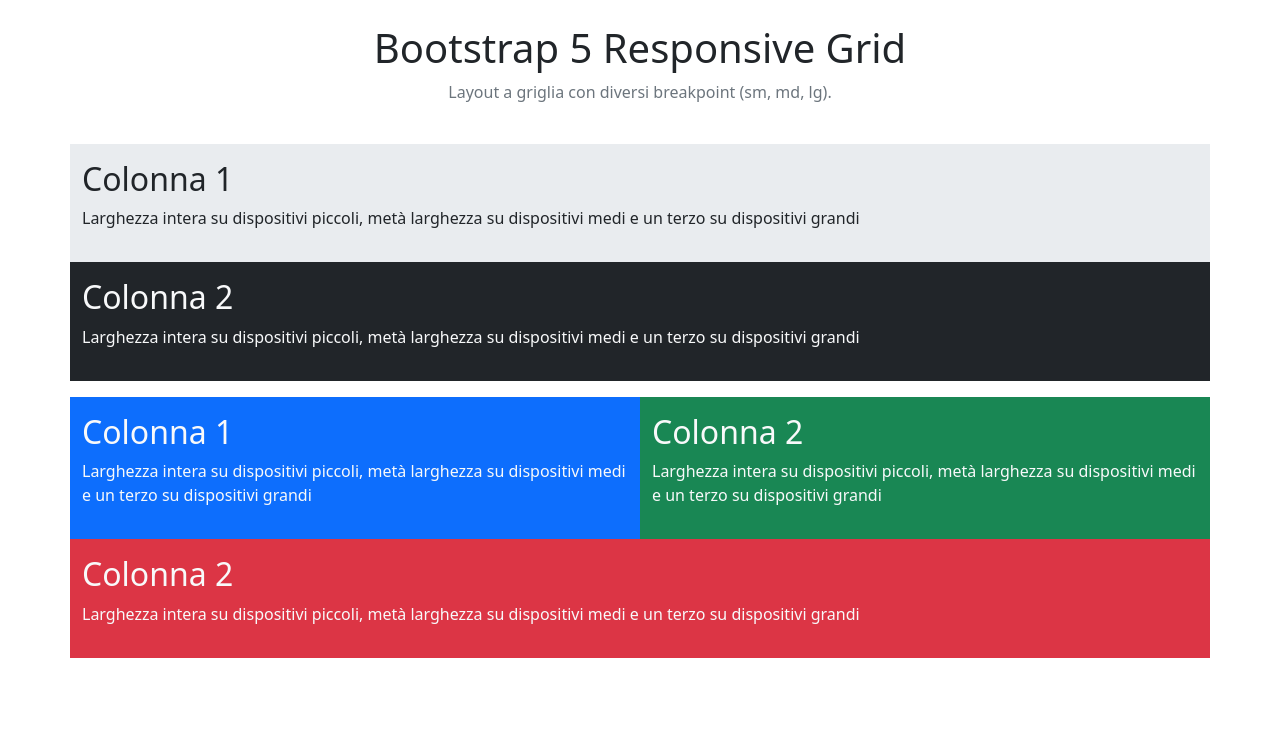
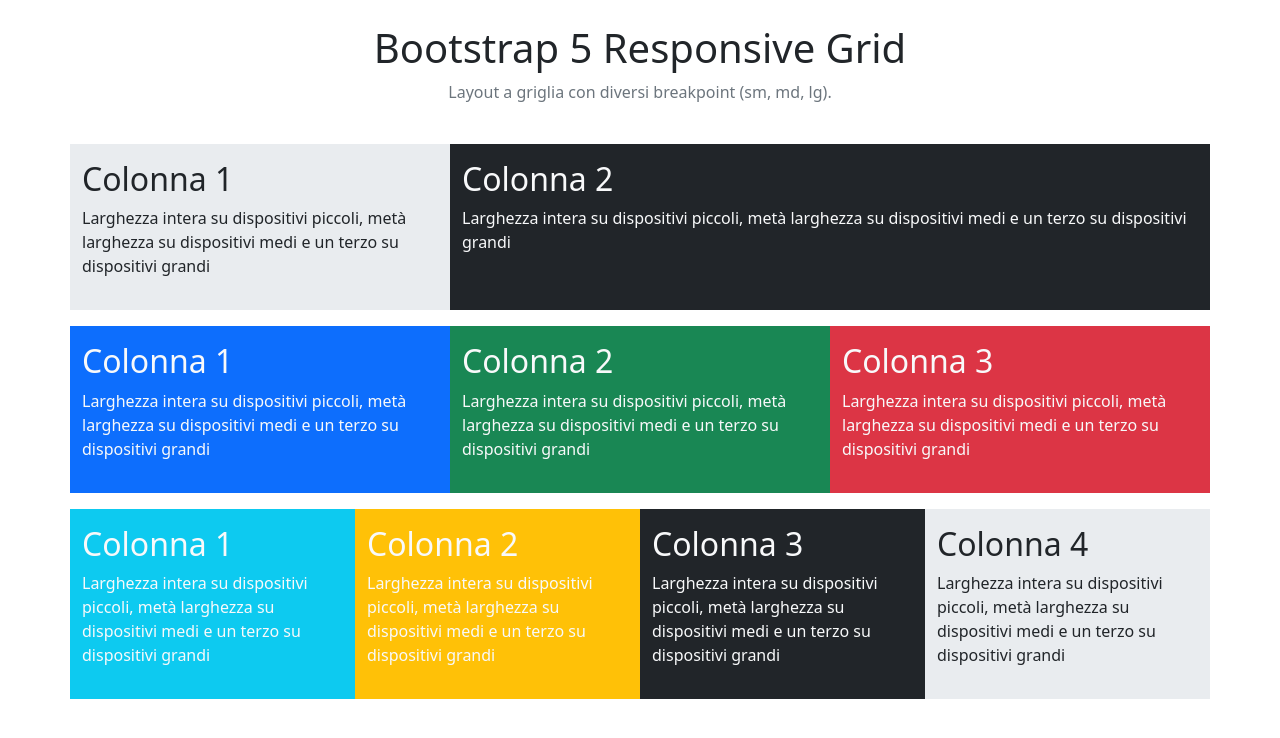
Before and after one commit to danielaconceicao/htmlcss-bootstrap-layout, a plain HTML site: page index.html in a window 1280 px wide. Drawn offline with nearby package versions, Linux system fonts and the light colour scheme.

Commit message:
finished tablet and desktop layout

```diff
--- a/index.html
+++ b/index.html
@@ -1,21 +1,15 @@
 <!doctype html>
 <html lang="en">
+
 <head>
     <title>Title</title>
     <!-- Required meta tags -->
     <meta charset="utf-8" />
-        <meta
-            name="viewport"
-            content="width=device-width, initial-scale=1, shrink-to-fit=no"
-        />
+    <meta name="viewport" content="width=device-width, initial-scale=1, shrink-to-fit=no" />
 
     <!-- Bootstrap CSS v5.2.1 -->
-        <link
-            href="https://cdn.jsdelivr.net/npm/bootstrap@5.3.2/dist/css/bootstrap.min.css"
-            rel="stylesheet"
-            integrity="sha384-T3c6CoIi6uLrA9TneNEoa7RxnatzjcDSCmG1MXxSR1GAsXEV/Dwwykc2MPK8M2HN"
-            crossorigin="anonymous"
-        />
+    <link href="https://cdn.jsdelivr.net/npm/bootstrap@5.3.2/dist/css/bootstrap.min.css" rel="stylesheet"
+        integrity="sha384-T3c6CoIi6uLrA9TneNEoa7RxnatzjcDSCmG1MXxSR1GAsXEV/Dwwykc2MPK8M2HN" crossorigin="anonymous" />
 </head>
 
 <body>
@@ -26,30 +20,62 @@
         </div>
     </header>
     <main>
-            <section class="container">
-                <div class="row">
-                    <div class="col-12 bg-body-secondary py-3">
+        <section class="container-sm container-md">
+            <div class="row mb-3">
+                <div class="col-12 col-md-6 col-xl-4 bg-body-secondary py-3">
                     <h2>Colonna 1</h2>
-                        <p>Larghezza intera su dispositivi piccoli, metà larghezza su dispositivi medi e un terzo su dispositivi grandi</p>
+                    <p>Larghezza intera su dispositivi piccoli, metà larghezza su dispositivi medi e un terzo su
+                        dispositivi grandi</p>
                 </div>
-                    <div class="col-12 bg-dark text-light py-3 mb-3">
+                <div class="col-12 col-md-6 col-xl-8 bg-dark text-light py-3">
                     <h2>Colonna 2</h2>
-                        <p>Larghezza intera su dispositivi piccoli, metà larghezza su dispositivi medi e un terzo su dispositivi grandi</p>
+                    <p>Larghezza intera su dispositivi piccoli, metà larghezza su dispositivi medi e un terzo su
+                        dispositivi grandi</p>
                 </div>
-                    <div class="col-6 bg-primary py-3 text-light">
+            </div>
+
+            <div class="row mb-3">
+                <div class="col-6 col-md-4 bg-primary py-3 text-light">
                     <h2>Colonna 1</h2>
-                        <p>Larghezza intera su dispositivi piccoli, metà larghezza su dispositivi medi e un terzo su dispositivi grandi</p>
+                    <p>Larghezza intera su dispositivi piccoli, metà larghezza su dispositivi medi e un terzo su
+                        dispositivi grandi</p>
                 </div>
-                    <div class="col-6 bg-success py-3 text-light">
+                <div class="col-6 col-md-4 bg-success py-3 text-light">
                     <h2>Colonna 2</h2>
-                        <p>Larghezza intera su dispositivi piccoli, metà larghezza su dispositivi medi e un terzo su dispositivi grandi</p>
+                    <p>Larghezza intera su dispositivi piccoli, metà larghezza su dispositivi medi e un terzo su
+                        dispositivi grandi</p>
                 </div>
-                    <div class="col-12 bg-danger text-light py-3 mb-3">
+                <div class="col-12 col-md-4 bg-danger text-light py-3">
+                    <h2>Colonna 3</h2>
+                    <p>Larghezza intera su dispositivi piccoli, metà larghezza su dispositivi medi e un terzo su
+                        dispositivi grandi</p>
+                </div>
+            </div>
+
+            <div class="row mb-3">
+                <div class="col-6 col-md-3 bg-info py-3 text-light">
+                    <h2>Colonna 1</h2>
+                    <p>Larghezza intera su dispositivi piccoli, metà larghezza su dispositivi medi e un terzo su
+                        dispositivi grandi</p>
+                </div>
+                <div class="col-6 col-md-3 bg-warning py-3 text-light">
                     <h2>Colonna 2</h2>
-                        <p>Larghezza intera su dispositivi piccoli, metà larghezza su dispositivi medi e un terzo su dispositivi grandi</p>
+                    <p>Larghezza intera su dispositivi piccoli, metà larghezza su dispositivi medi e un terzo su
+                        dispositivi grandi</p>
+                </div>
+                <div class="col-6 col-md-3 bg-dark text-light py-3">
+                    <h2>Colonna 3</h2>
+                    <p>Larghezza intera su dispositivi piccoli, metà larghezza su dispositivi medi e un terzo su
+                        dispositivi grandi</p>
+                </div>
+                <div class="col-6 col-md-3 bg-body-secondary py-3">
+                    <h2>Colonna 4</h2>
+                    <p>Larghezza intera su dispositivi piccoli, metà larghezza su dispositivi medi e un terzo su
+                        dispositivi grandi</p>
                 </div>
             </div>
         </section>
     </main>
 </body>
+
 </html>
```
Lines whose indentation alone changed are shown as unchanged.
